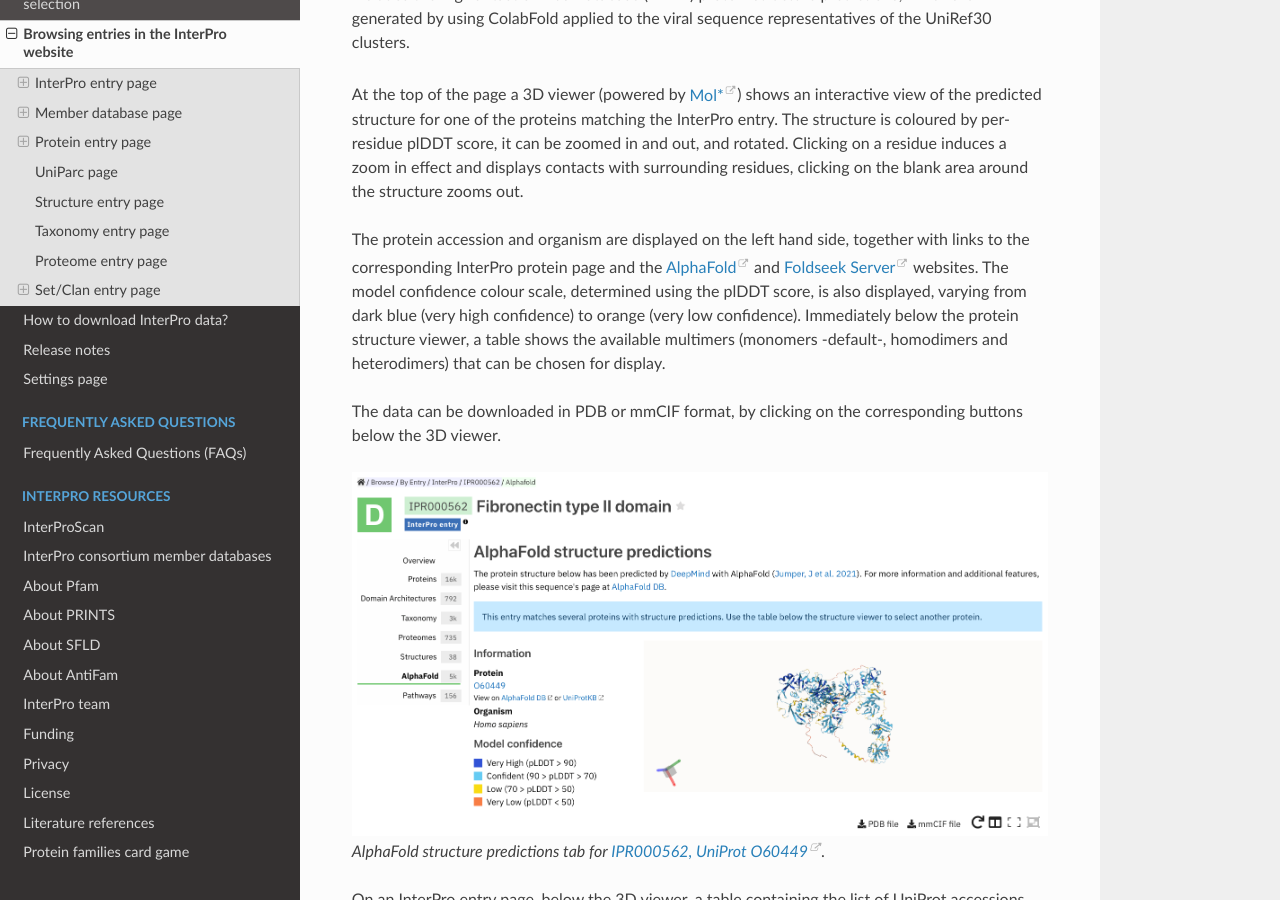
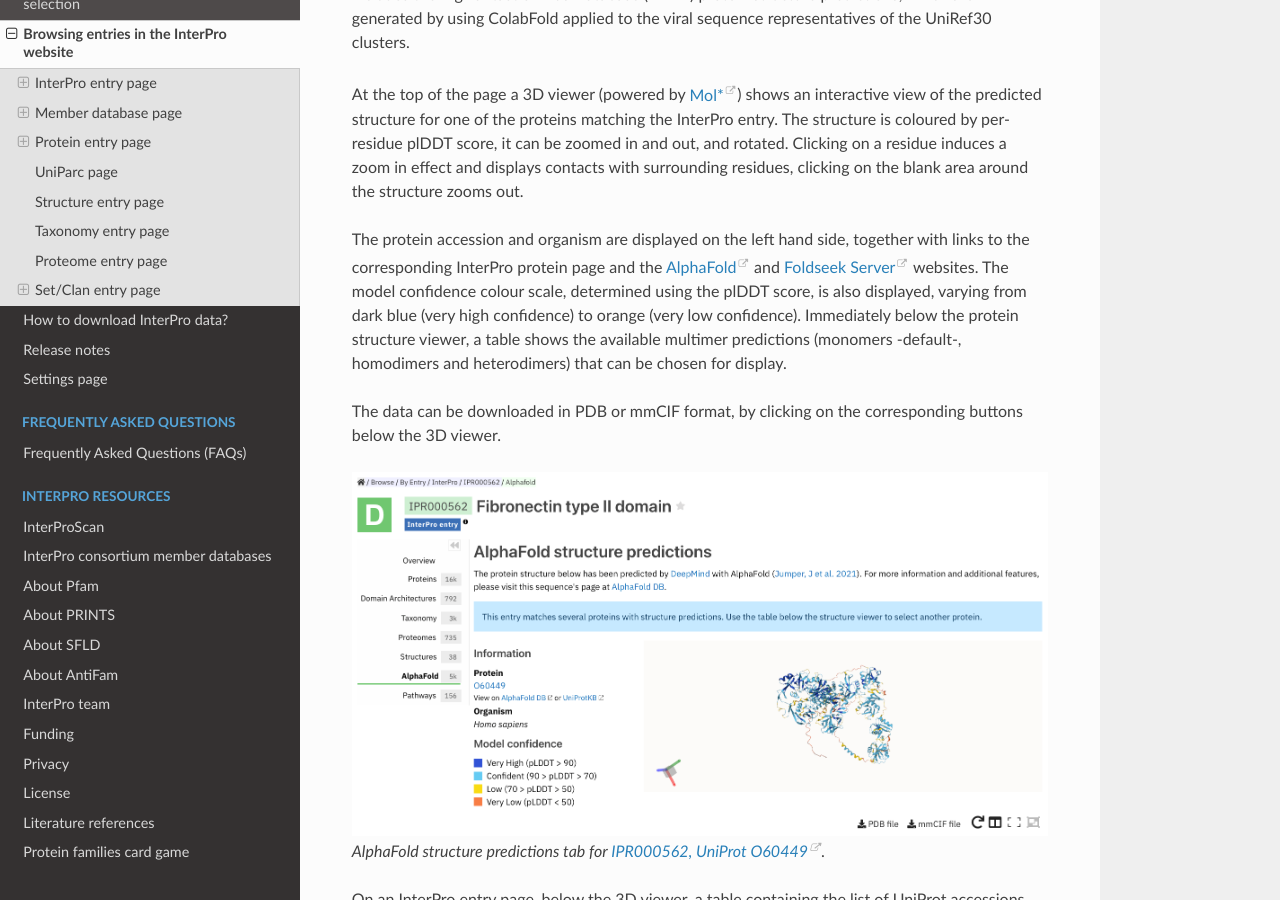
Before and after one commit to ProteinsWebTeam/interpro-docs, a Sphinx documentation site: the page built from docs/browse.rst, in a window 1280 px wide and 900 px high, scrolled down 6218 px. Built offline with Sphinx 7.4.7 and the Read the Docs theme 3.1.0, drawn with Linux system fonts in a browser that asks for light colours.

Commit message:
Fix wording

```diff
--- a/docs/browse.rst
+++ b/docs/browse.rst
@@ -212,7 +212,7 @@ The protein accession and organism are displayed on the left hand side, together
 `AlphaFold <https://alphafold.ebi.ac.uk/>`_ and `Foldseek Server <https://search.foldseek.com/search>`_ websites.
 The model confidence colour scale, determined using the plDDT score, is also displayed, varying from dark blue
 (very high confidence) to orange (very low confidence). Immediately below the protein structure viewer, a table shows the available
-multimers (monomers -default-, homodimers and heterodimers) that can be chosen for display.
+multimer predictions (monomers -default-, homodimers and heterodimers) that can be chosen for display.
 
 The data can be downloaded in PDB or mmCIF format, by clicking on the corresponding buttons below the 3D viewer.
 
```
